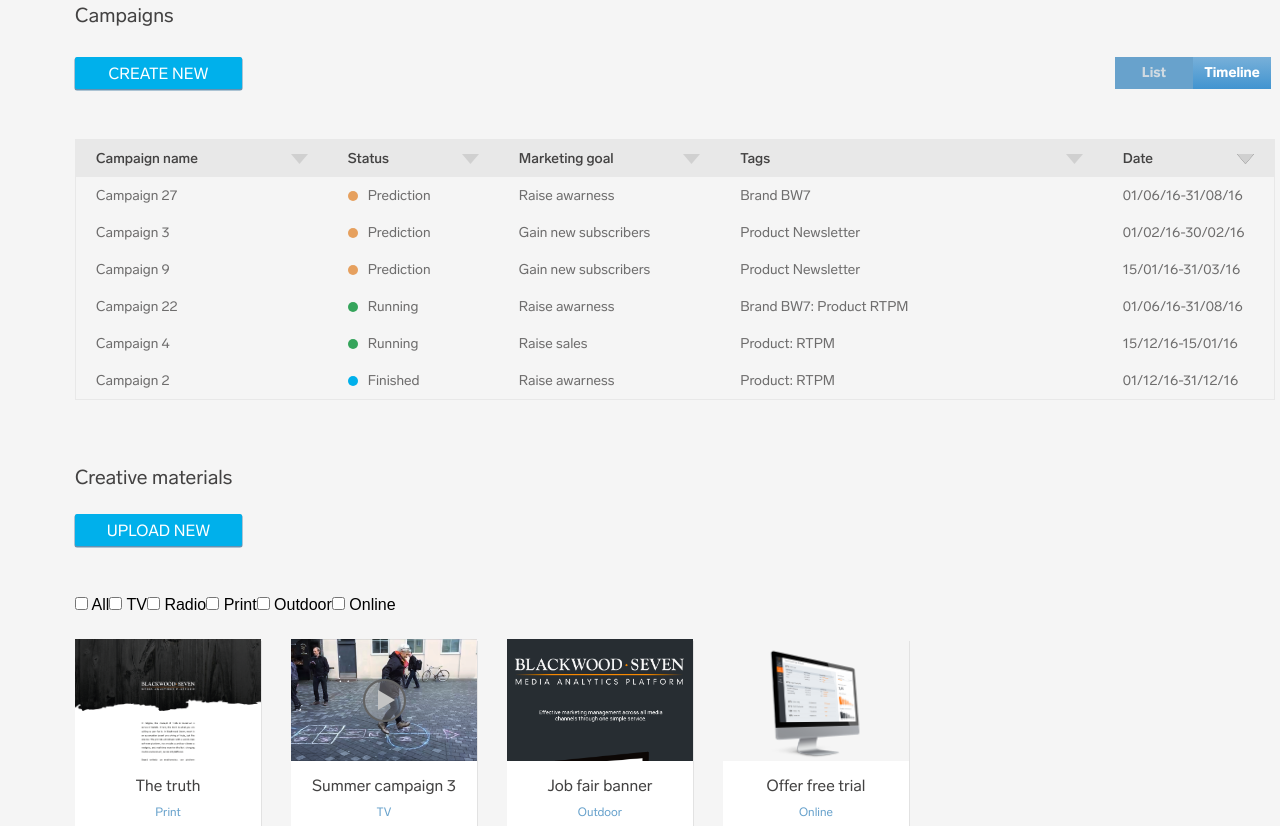
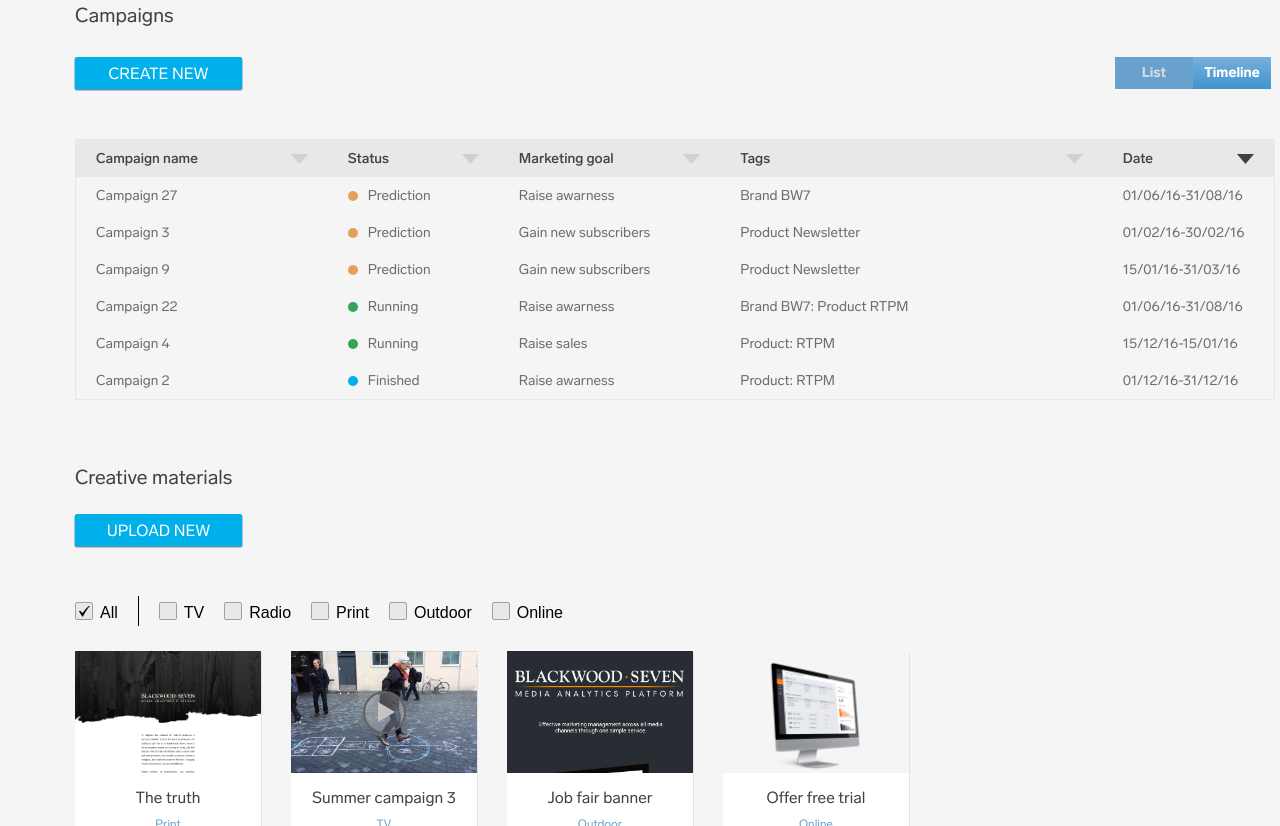
Before and after one commit to xJoshx/bw7-stuff, a plain HTML site: page index.html in a window 1280 px wide. Shown: the part 464-1290 px from the top of the page. Drawn offline with Linux system fonts and the light colour scheme.

Commit message:
Finished materials filter

```diff
--- a/css/sections/materials/materials.css
+++ b/css/sections/materials/materials.css
@@ -17,6 +17,7 @@
     display: flex;
     flex-direction: row;
     margin-bottom: 25px;
+    height: 30px;
 }
 
 .materials-list {
@@ -114,3 +115,57 @@
     left: 5px;
     cursor: pointer;
 }
+
+.materials-filter__item {
+    position: relative;
+    margin-right: 20px;
+    line-height: 34px;
+    padding-left: 25px;
+}
+
+.materials-filter__item:first-child {
+    padding-right: 20px;
+    border-right: 1px solid black;
+}
+
+.materials-filter__item input {
+    opacity: 0;
+    position: absolute;
+    width: 18px;
+    height: 18px;
+    z-index: 2;
+    cursor: pointer;
+    top: 2px;
+    left: 0;
+    margin: auto;
+    top: 0;
+    bottom: 0;
+}
+
+.materials-filter__item label {
+    background-color: #e8e8e8;
+    border-color: #a0a0a0;
+    border-radius: 2px;
+    border-style: solid;
+    border-width: 0.73px;
+    position: absolute;
+    width: 16px;
+    height: 16px;
+    left: 0;
+    margin: auto;
+    top: 0;
+    bottom: 0;
+}
+
+.materials-filter__item input:checked~label::after {
+    content: '';
+    background: url(assets/Rektangel-6.png) center center no-repeat;
+    width: 11px;
+    height: 11px;
+    position: absolute;
+    margin: auto;
+    top: 0;
+    bottom: 0;
+    left: 0;
+    right: 0;
+}
--- a/index.html
+++ b/index.html
@@ -63,7 +63,7 @@
             </div>
         </div>
         <table class="table__content" cellpadding="0" cellspacing="0" border="0">
-            <tr class="table-row-header">
+            <tr class="table-row-head">
                 <th class="table-row-header table-row-header--campaign"> Campaign name </th>
                 <th class="table-row-header table-row-header--status"> Status </th>
                 <th class="table-row-header table-row-header--marketing"> Marketing goal </th>
@@ -123,28 +123,34 @@
         </div>
         <ul class="materials-filter">
             <li class="materials-filter__item">
-                <input type="checkbox" name="name" value="all">
-                <label for="all">All</label>
+                <input type="checkbox" name="materials-filter--type" value="all" checked>
+                <label></label>
+                All
             </li>
             <li class="materials-filter__item">
-                <input type="checkbox" name="name" value="tv">
-                <label for="all">TV</label>
+                <input type="checkbox" name="materials-filter--type" value="tv">
+                <label></label>
+                TV
             </li>
             <li class="materials-filter__item">
-                <input type="checkbox" name="name" value="radio">
-                <label for="all">Radio</label>
+                <input type="checkbox" name="materials-filter--type" value="radio">
+                <label></label>
+                Radio
             </li>
             <li class="materials-filter__item">
-                <input type="checkbox" name="name" value="print">
-                <label for="all">Print</label>
+                <input type="checkbox" name="materials-filter--type" value="print">
+                <label></label>
+                Print
             </li>
             <li class="materials-filter__item">
-                <input type="checkbox" name="name" value="outdoor">
-                <label for="all">Outdoor</label>
+                <input type="checkbox" name="materials-filter--type" value="outdoor">
+                <label></label>
+                Outdoor
             </li>
             <li class="materials-filter__item">
-                <input type="checkbox" name="name" value="online">
-                <label for="all">Online</label>
+                <input type="checkbox" name="materials-filter--type" value="online">
+                <label></label>
+                Online
             </li>
         </ul>
         <ul class="materials-list">
```
Also changed, not shown: css/sections/materials/assets/Rektangel-6.png (added).
